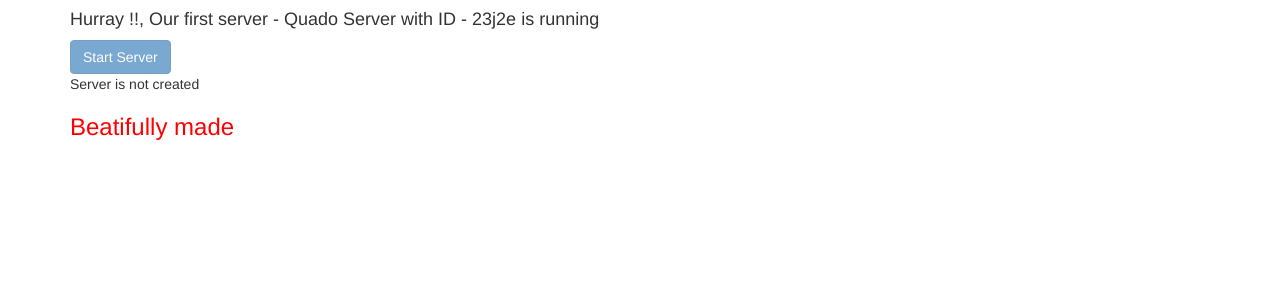
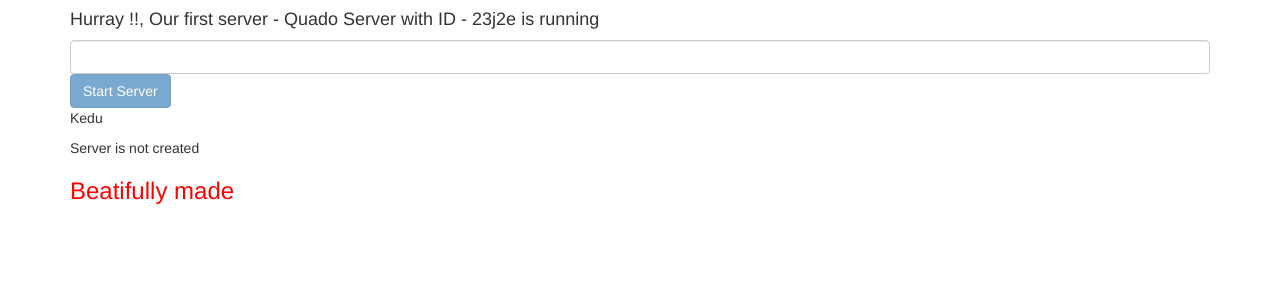
Before and after one commit to Quado2/Angular-first, an Angular app: page / in a window 1280 px wide. Shown: the top 300 px of the page. Built offline with nearby package versions, Linux system fonts and the light colour scheme.

Commit message:
data binding continued

```diff
--- a/src/app/servers/servers.component.html
+++ b/src/app/servers/servers.component.html
@@ -1,5 +1,8 @@
 <app-server></app-server>
 
+<input type="text"
+class="form-control"
+(input)="onInputChange($event)" />
 <button
   [disabled]="disableButton"
   class="btn btn-primary"
@@ -7,4 +10,5 @@
 >
   Start Server
 </button>
-<p> {{serverCreateStatus}} </p>
+<p>{{ newServerName }}</p>
+<p>{{ serverCreateStatus }}</p>
--- a/src/app/servers/servers.component.ts
+++ b/src/app/servers/servers.component.ts
@@ -10,7 +10,7 @@ import { Component, OnInit } from '@angular/core';
 export class ServersComponent implements OnInit {
   disableButton = false;
   serverCreateStatus = 'Server is not created';
-
+  newServerName = "Kedu";
   constructor() {
     setTimeout(() => {
       this.disableButton = true;
@@ -21,5 +21,9 @@ export class ServersComponent implements OnInit {
     this.serverCreateStatus = 'server is created';
   }
 
+  onInputChange(event:Event){
+    this.newServerName = (<HTMLInputElement>event.target).value
+  }
+
   ngOnInit(): void {}
 }
```
